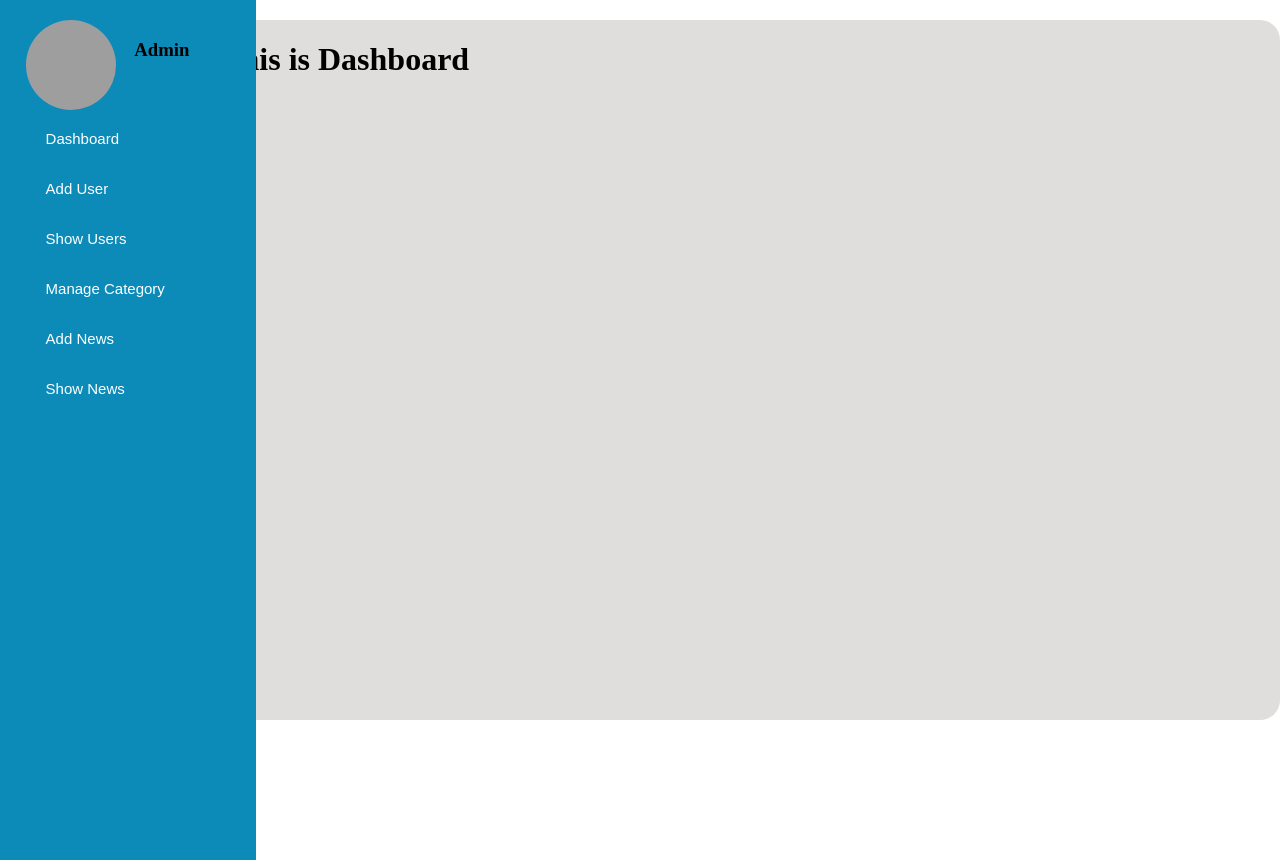
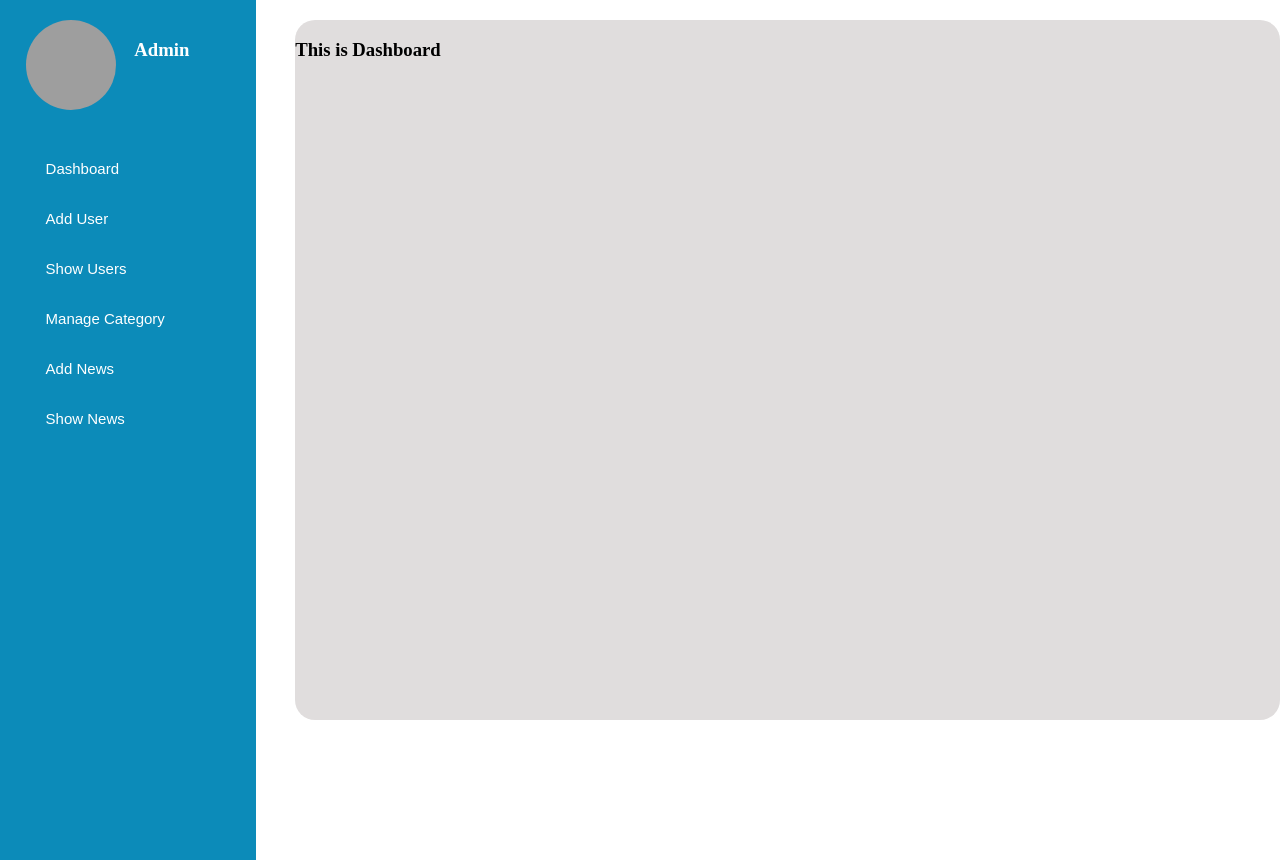
Before and after one commit to romakmaharjan/DynamicHandlePageRoutingBaseURLPHP, a PHP site: page /admin/index.php in a window 1280 px wide. Shown: the part 70-930 px from the top of the page. Run offline with PHP 8.4, Linux system fonts and the light colour scheme; grey boxes are pictures that could not be loaded.

Commit message:
update code

```diff
--- a/admin/css/style.css
+++ b/admin/css/style.css
@@ -100,6 +100,8 @@ body {
   width: 80%;
   display: flex;
   justify-content: space-between;
+  margin-bottom: 30px;
+  color: white;
 }
 .profile .image-box img {
   width: 90px;
--- a/admin/index.php
+++ b/admin/index.php
@@ -32,7 +32,7 @@
                     </div>
                 </div>
                 <ul>
-                    <li><a href="">Dashboard</a></li>
+                    <li><a href="index.php">Dashboard</a></li>
                     <li><a href="add-users.php">Add User</a></li>
                     <li><a href="">Show Users</a></li>
                     <li><a href="">Manage Category</a></li>
--- a/admin/pages/dashboard.php
+++ b/admin/pages/dashboard.php
@@ -1 +1 @@
-<h1>This is Dashboard</h1>
+<h3>This is Dashboard</h3>
```
